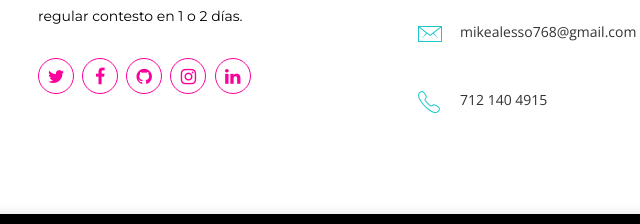
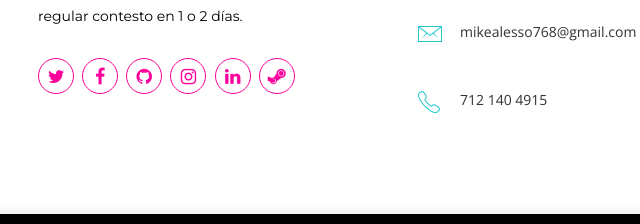
Before and after one commit to Mike538/web.page, a plain HTML site: page index.html in a window 1280 px wide. Shown: the part 7954-8178 px from the top of the page, 47-687 px from the left. Drawn offline with nearby package versions, Linux system fonts and the light colour scheme; a script that the page names is missing; files whose address does not match are found by name.

Commit message:
Update index.html

```diff
--- a/index.html
+++ b/index.html
@@ -553,6 +553,7 @@
                 <a href="https://github.com/MiguelGH538" target="_blank"><class="github"><i class="fa fa-github"></i></a>
                 <a href="https://www.instagram.com/10293u373y/" target="_blank"><class="instagram"><i class="fa fa-instagram"></i></a>
                 <a href="https://www.linkedin.com/in/miguel-gabriel-hern%C3%A1ndez/" target="_blank"><class="linkedin"><i class="fa fa-linkedin"></i></a>
+                <a href="https://steamcommunity.com/id/mikedarkness/" target="_blank"><class="steam"><i class="fa fa-steam"></i></a>
               </div>
             </div>
           </div>
```
